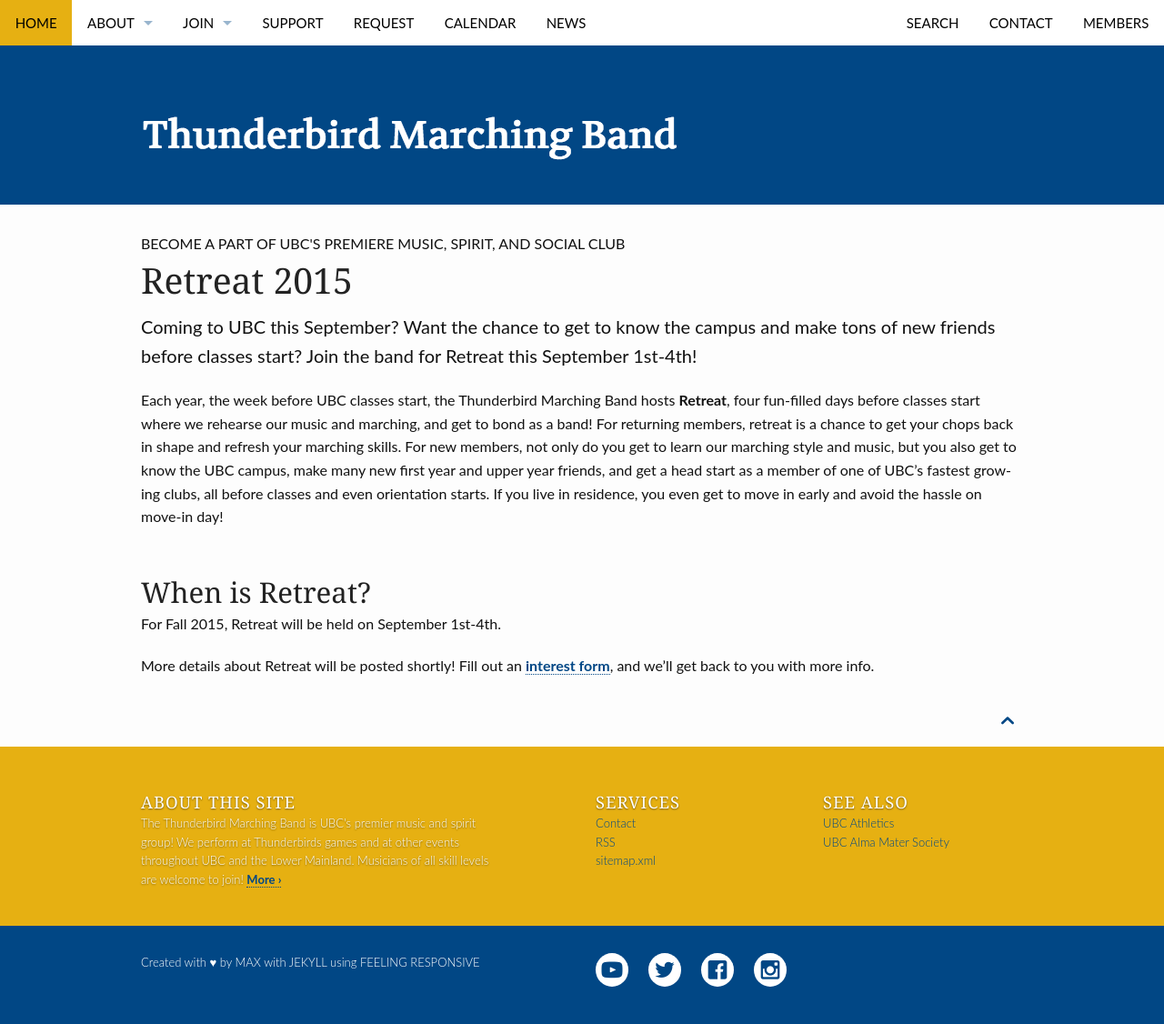
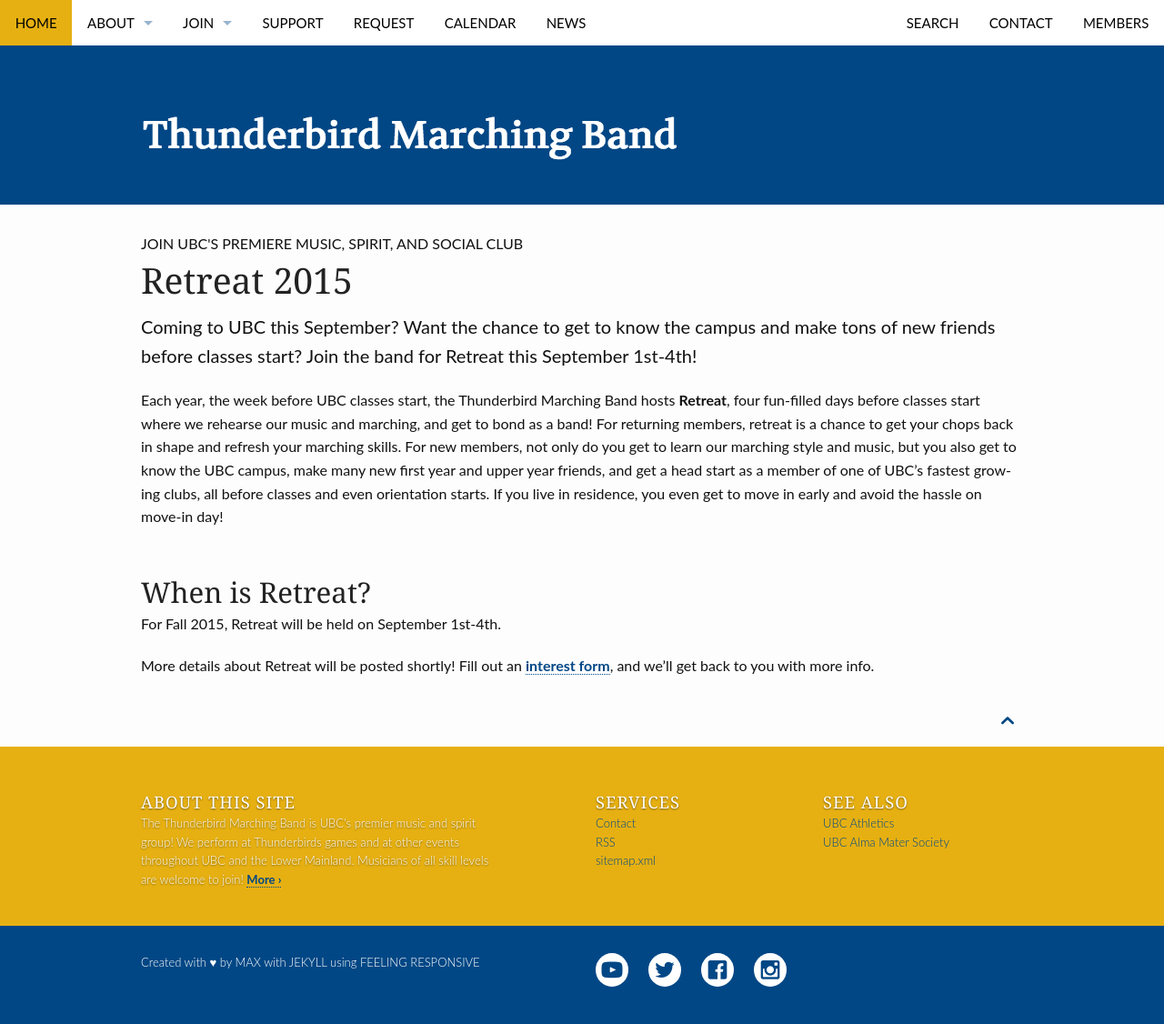
Before and after one commit to mbogard0/mbogard0.github.io, a Jekyll site: the page built from _posts/news/2015-04-13-retreat.md, in a window 1280 px wide. Shown: the whole page at 91% size. Built offline with Jekyll 4.4.1, drawn with Linux system fonts in a browser that asks for light colours.

Commit message:
Updated 2015-04-13-retreat.md

```diff
--- a/_posts/news/2015-04-13-retreat.md
+++ b/_posts/news/2015-04-13-retreat.md
@@ -1,7 +1,7 @@
 ---
 layout: "page-fullwidth"
 title: Retreat 2015
-subheadline: "Become a part of UBC's premiere music, spirit, and social club"
+subheadline: "Join UBC's premiere music, spirit, and social club"
 meta_teaser: "Join the Thunderbird Marching Band this September for four days of marching, music, and mingling before classes start."
 teaser: "Coming to UBC this September? Want the chance to get to know the campus and make tons of new friends before classes start? Join the band for Retreat this September 1st-4th!"
 image:
```
